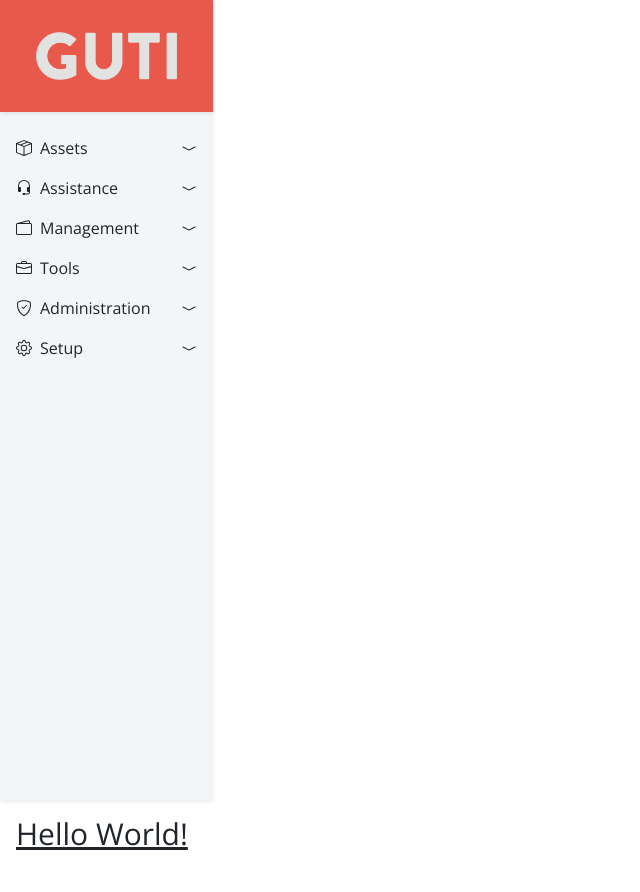
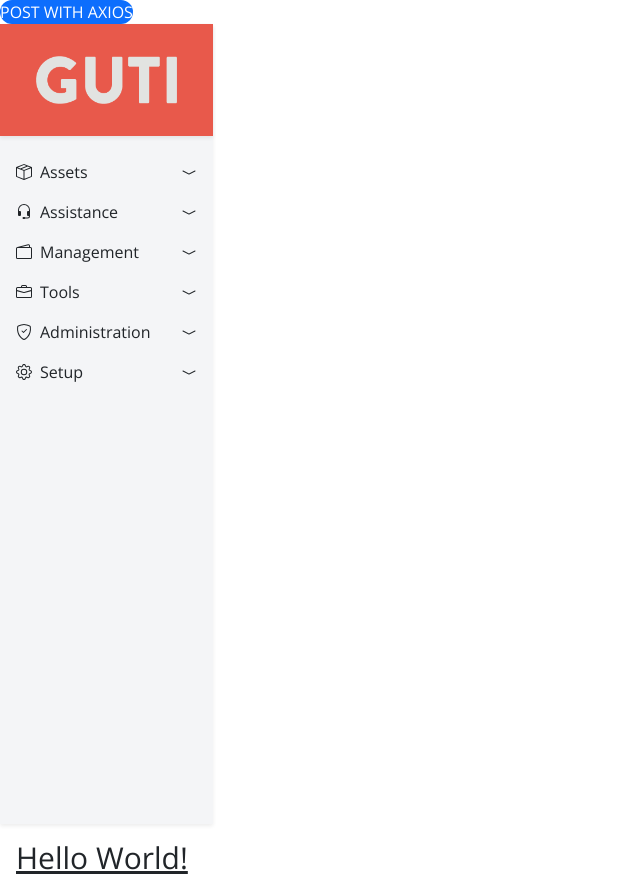
Before and after one commit to sydgibbon/guti-front, a React (Create React App) app: page / in a window 1280 px wide. Shown: the whole page, without its empty margins (0-640 px from the left). Before the commit the page ends 868 px from the top, so only its background shows below. Built offline with nearby package versions, Linux system fonts and the light colour scheme; no server answers.

Commit message:
POST and GET test with Axios

```diff
--- a/package.json
+++ b/package.json
@@ -6,6 +6,7 @@
     "@testing-library/jest-dom": "^5.16.5",
     "@testing-library/react": "^13.4.0",
     "@testing-library/user-event": "^13.5.0",
+    "axios": "^1.0.0",
     "react": "^18.2.0",
     "react-dom": "^18.2.0",
     "react-icons": "^4.4.0",
--- a/src/App.js
+++ b/src/App.js
@@ -1,10 +1,64 @@
 import { BrowserRouter as Router, Routes, Route } from "react-router-dom";
 import Login from "./component/Login";
 import Dashboard from "./component/dashboard/Dashboard";
+import axios from "axios";
 
 function App() {
+  axios.get("http://127.0.0.1:8000/computers/")
+    .then(function (response) {
+      // handle success
+      console.log(response);
+    })
+    .catch(function (error) {
+      // handle error
+      console.log(error);
+    });
+  const postComputer = (e) => {
+    e.preventDefault();
+    console.log('posting');
+    axios({
+      method: "POST",
+      url: "http://127.0.0.1:8000/computers/",
+      data: {
+        id: 0,
+        entities_id: 1,
+        name: null,
+        serial: null,
+        otherserial: null,
+        contact: null,
+        contact_num: null,
+        users_id_tech: 1,
+        groups_id_tech: 1,
+        comment: "POSTED WITH AXIOS DEFINETLY",
+        date_mod: null,
+        autoupdatesystems_id: 11,
+        locations_id: 1,
+        networks_id: 11,
+        computermodels_id: 11,
+        computertypes_id: 0,
+        is_template: 1,
+        template_name: null,
+        manufacturers_id: 11,
+        is_deleted: 11,
+        is_dynamic: 1,
+        users_id: 1,
+        groups_id: 1,
+        states_id: 1,
+        ticket_tco: null,
+        uuid: null,
+        date_creation: null,
+        is_recursive: 1,
+        last_inventory_update: null,
+      },
+    })
+      .then((res) => console.log(res.data))
+      .catch((err) => console.log(err));
+  }
   return (
     <Router>
+      <button type="button" className="bg-primary text-white rounded-full" onClick={ postComputer }>
+        POST WITH AXIOS
+      </button>
       <Routes>
         <Route path="/login" element={<Login />} />
         <Route path="/" element={<Dashboard />} />
```
Also changed, not shown: 1 other file (tests, documents, lock files or other folders).
